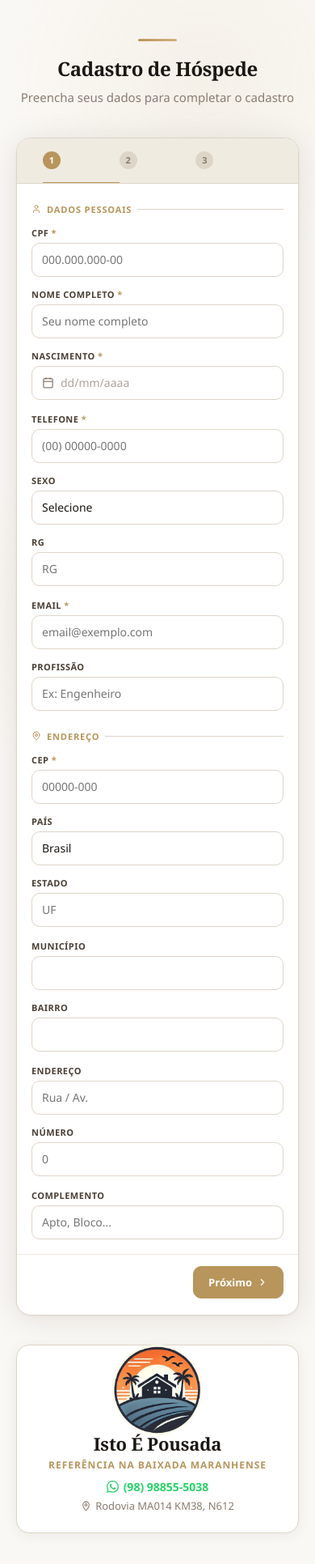
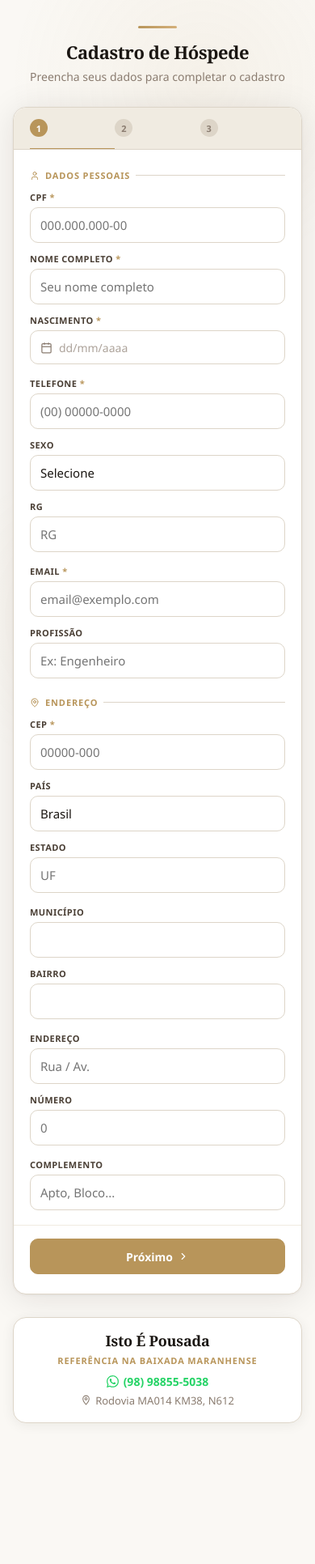
Before and after one commit to SamInst/cadastro-hospede, a React (Vite) app: page /registro in a window 390 px wide. Shown: the top 1932 px of the page at 81% size. After the commit the page ends 1818 px from the top, so only its background shows below. Built offline with nearby package versions, Linux system fonts and the light colour scheme.

Commit message:
feat: melhorias de layout mobile, notificacoes em vermelho e banner verde

```diff
--- a/src/pages/registro/ClienteRegistroPage.jsx
+++ b/src/pages/registro/ClienteRegistroPage.jsx
@@ -20,7 +20,6 @@ import {
 
 import { DatePicker }  from '../../components/ui/DatePicker';
 import styles          from './ClienteRegistroPage.module.css';
-import logoPousada     from '../../assets/logo-pousada.png';
 
 // ── URLs ─────────────────────────────────────────────────────────────────────
 const BASE_URL_LOCAL = 'http://localhost:8080';
@@ -363,14 +362,14 @@ export default function ClienteRegistroPage() {
   // ── CPF icon ─────────────────────────────────────────────────────────────────
   const cpfIcon = cpfStatus === 'loading' ? <Loader2 size={15} className={styles.spin} />
     : cpfStatus === 'ok'      ? <CheckCircle2 size={15} className={styles.iconOk}   />
-    : cpfStatus === 'exists'  ? <AlertTriangle size={15} className={styles.iconInfo} />
+    : cpfStatus === 'exists'  ? <AlertTriangle size={15} className={styles.iconErr} />
     : cpfStatus === 'invalid' ? <XCircle size={15} className={styles.iconErr} />
     : null;
 
   const cpfCls = [
     styles.input,
     cpfStatus === 'ok'      ? styles.inputOk   : '',
-    cpfStatus === 'exists'  ? styles.inputInfo  : '',
+    cpfStatus === 'exists'  ? styles.inputErr   : '',
     cpfStatus === 'invalid' ? styles.inputErr  : '',
     showErrors && !form.cpf ? styles.inputErr  : '',
   ].filter(Boolean).join(' ');
@@ -442,7 +441,7 @@ export default function ClienteRegistroPage() {
                       {cpfIcon && <span className={styles.inputSuffix}>{cpfIcon}</span>}
                     </div>
                     {cpfStatus === 'invalid' && <span className={styles.fieldMsg} style={{ color:'#c0392b' }}>CPF inválido</span>}
-                    {cpfStatus === 'exists'  && <span className={styles.fieldMsg} style={{ color:'#b07a1a' }}>CPF já cadastrado</span>}
+                    {cpfStatus === 'exists'  && <span className={styles.fieldMsg} style={{ color:'#c0392b' }}>CPF já cadastrado</span>}
                     {cpfStatus === 'ok'      && <span className={styles.fieldMsg} style={{ color:'#27855a' }}>CPF disponível</span>}
                   </div>
                   <div className={styles.field}>
@@ -705,8 +704,7 @@ export default function ClienteRegistroPage() {
         </div>{/* /card */}
 
         <div className={styles.brandCard}>
-          <img src={logoPousada} alt="Isto É Pousada" className={styles.logo} />
-          <div className={styles.brandInfo}>
+<div className={styles.brandInfo}>
             <span className={styles.brandName}>Isto É Pousada</span>
             <span className={styles.brandSub}>Referência na Baixada Maranhense</span>
             <a
--- a/src/pages/registro/ClienteRegistroPage.module.css
+++ b/src/pages/registro/ClienteRegistroPage.module.css
@@ -27,54 +27,47 @@
   position: relative; z-index: 1;
   max-width: 760px;
   margin: 0 auto;
-  padding: 48px 20px 80px;
+  padding: 32px 16px 60px;
 }
 
 /* ── Header ── */
 .header {
   text-align: center;
-  margin-bottom: 40px;
+  margin-bottom: 28px;
 }
 .headerLine {
   width: 48px; height: 3px;
   background: linear-gradient(90deg, #b8955a, #d4b07a);
   border-radius: 2px;
-  margin: 0 auto 20px;
+  margin: 0 auto 16px;
 }
 .title {
   font-family: 'Playfair Display', Georgia, serif;
-  font-size: clamp(24px, 5vw, 36px);
+  font-size: clamp(22px, 5vw, 34px);
   font-weight: 700;
   color: #1a1612;
   letter-spacing: -.4px;
   line-height: 1.2;
-  margin: 0 0 10px;
+  margin: 0 0 8px;
 }
 .subtitle {
   color: #8a7c70;
-  font-size: 15px;
+  font-size: 14px;
   font-weight: 300;
-  margin: 0 0 20px;
+  margin: 0;
 }
+
+/* ── Brand card ── */
 .brandCard {
   display: flex;
   align-items: center;
   gap: 20px;
-  margin-top: 36px;
-  padding: 24px 28px;
+  margin-top: 28px;
+  padding: 20px 24px;
   background: #ffffff;
   border: 1px solid #ddd5c8;
   border-radius: 16px;
   box-shadow: 0 2px 16px rgba(26,22,18,.07);
-  overflow: visible;
-}
-.logo {
-  width: 160px;
-  height: 160px;
-  object-fit: contain;
-  flex-shrink: 0;
-  margin-top: -48px;
-  margin-bottom: -48px;
 }
 .brandInfo {
   display: flex;
@@ -90,7 +83,7 @@
   line-height: 1.2;
 }
 .brandSub {
-  font-size: 12px;
+  font-size: 11px;
   font-weight: 600;
   letter-spacing: .08em;
   text-transform: uppercase;
@@ -116,14 +109,15 @@
   color: #8a7c70;
 }
 @media (max-width: 480px) {
-  .brandCard { flex-direction: column; text-align: center; }
+  .brandCard { flex-direction: column; text-align: center; padding: 18px 16px; }
   .brandPhone, .brandAddr { justify-content: center; }
+  .brandName { font-size: 18px; }
 }
 
 /* ── Card ── */
 .card {
   background: #ffffff;
-  border-radius: 18px;
+  border-radius: 16px;
   box-shadow: 0 4px 40px rgba(26,22,18,.10), 0 1px 4px rgba(26,22,18,.06);
   border: 1px solid #ddd5c8;
   overflow: visible;
@@ -134,13 +128,13 @@
   display: flex;
   background: #f0ebe1;
   border-bottom: 1px solid #ddd5c8;
-  border-radius: 18px 18px 0 0;
-  padding: 0 32px;
+  border-radius: 16px 16px 0 0;
+  padding: 0 20px;
   overflow: hidden;
 }
 .stepItem {
   display: flex; align-items: center; gap: 8px;
-  padding: 16px 0; flex: 1;
+  padding: 14px 0; flex: 1;
   font-size: 12px; font-weight: 500;
   color: #8a7c70;
   border-bottom: 2px solid transparent;
@@ -160,11 +154,11 @@
 .done   { color: #27855a; }
 .done .stepNum  { background: #27855a; color: #fff; }
 .stepLabel { display: none; }
-@media (min-width: 480px) { .stepLabel { display: inline; } }
+@media (min-width: 400px) { .stepLabel { display: inline; } }
 
 /* ── Body ── */
-.body { padding: 32px 36px 24px; }
-@media (max-width: 520px) { .body { padding: 24px 18px 18px; } }
+.body { padding: 24px 20px 18px; }
+@media (min-width: 540px) { .body { padding: 28px 32px 20px; } }
 
 /* ── Section divider ── */
 .secDiv {
@@ -172,7 +166,7 @@
   font-size: 11px; font-weight: 700;
   letter-spacing: .08em; text-transform: uppercase;
   color: #b8955a;
-  margin: 24px 0 14px;
+  margin: 22px 0 12px;
 }
 .secDiv:first-child { margin-top: 0; }
 .secDiv::after {
@@ -182,18 +176,19 @@
 .secRow {
   display: flex; align-items: center;
   justify-content: space-between;
-  margin: 24px 0 14px;
+  margin: 22px 0 12px;
 }
 .secRow .secDiv { margin: 0; flex: 1; }
 .secRow .secDiv::after { display: none; }
 
 /* ── Grids ── */
-.grid2 { display: grid; grid-template-columns: 1fr 1fr; gap: 14px; }
-.grid3 { display: grid; grid-template-columns: 1fr 1fr 1fr; gap: 14px; }
-.gridCpfRow { display: grid; grid-template-columns: 175px 1fr 165px; gap: 14px; }
+.grid2 { display: grid; grid-template-columns: 1fr 1fr; gap: 12px; }
+.grid3 { display: grid; grid-template-columns: 1fr 1fr 1fr; gap: 12px; }
+.gridCpfRow { display: grid; grid-template-columns: 165px 1fr 155px; gap: 12px; }
 .span2 { grid-column: span 2; }
-@media (max-width: 600px) {
-  .grid2, .grid3, .gridCpfRow { grid-template-columns: 1fr; }
+@media (max-width: 540px) {
+  .grid2 { grid-template-columns: 1fr; }
+  .grid3, .gridCpfRow { grid-template-columns: 1fr; }
   .span2 { grid-column: span 1; }
 }
 
@@ -207,21 +202,21 @@
 }
 .label.req::after { content: ' *'; color: #b8955a; }
 .labelErr { color: #c0392b !important; }
-
 .req::after { content: ' *'; color: #b8955a; }
 
 /* ── Inputs ── */
 .input,
 .comboInput {
-  height: 42px;
+  height: 44px;
   border: 1.5px solid #ddd5c8;
   border-radius: 10px;
   padding: 0 12px;
-  font-family: inherit; font-size: 14px; color: #1a1612;
+  font-family: inherit; font-size: 15px; color: #1a1612;
   background: #fff;
   transition: border-color .18s, box-shadow .18s;
   outline: none; width: 100%;
   -webkit-appearance: none;
+  box-sizing: border-box;
 }
 .input:focus,
 .comboInput:focus { border-color: #b8955a; box-shadow: 0 0 0 3px rgba(184,149,90,.14); }
@@ -265,7 +260,7 @@ select.input { cursor: pointer; }
 }
 .comboItem {
   display: block; width: 100%; text-align: left;
-  padding: 9px 13px; font-size: 13px; font-family: inherit;
+  padding: 10px 13px; font-size: 14px; font-family: inherit;
   background: none; border: none; cursor: pointer; color: #1a1612;
   transition: background .1s;
 }
@@ -276,13 +271,13 @@ select.input { cursor: pointer; }
   background: #f7f3ee;
   border: 1px solid #ddd5c8;
   border-radius: 12px;
-  padding: 16px 16px 14px;
+  padding: 14px 14px 12px;
   margin-bottom: 12px;
 }
 .veiculoHead {
   display: flex; align-items: center; gap: 8px;
   font-size: 13px; font-weight: 600; color: #4a3f35;
-  margin-bottom: 14px;
+  margin-bottom: 12px;
 }
 .placaBadge {
   background: #b8955a; color: #fff;
@@ -291,17 +286,18 @@ select.input { cursor: pointer; }
 }
 .emptyVeiculos {
   display: flex; flex-direction: column; align-items: center;
-  gap: 8px; padding: 40px 0;
+  gap: 8px; padding: 36px 0;
   color: #c4b8ae; font-size: 14px;
 }
 
 /* ── Buttons ── */
 .btn {
   display: inline-flex; align-items: center; gap: 6px;
-  padding: 0 18px; height: 40px; border-radius: 10px;
-  font-family: inherit; font-size: 13px; font-weight: 600;
+  padding: 0 18px; height: 44px; border-radius: 10px;
+  font-family: inherit; font-size: 14px; font-weight: 600;
   cursor: pointer; transition: all .18s;
   border: 1.5px solid #ddd5c8; background: #fff; color: #4a3f35;
+  white-space: nowrap;
 }
 .btn:hover { background: #f0ebe1; border-color: #d4b07a; color: #b8955a; }
 .btn:disabled { opacity: .5; cursor: not-allowed; }
@@ -311,10 +307,10 @@ select.input { cursor: pointer; }
 }
 .btnPrimary:hover { background: #d4b07a; border-color: #d4b07a; color: #fff; }
 
-.btnSm { height: 32px; padding: 0 12px; font-size: 12px; }
+.btnSm { height: 34px; padding: 0 12px; font-size: 12px; }
 .btnRemove {
   margin-left: auto; display: flex; align-items: center;
-  justify-content: center; width: 26px; height: 26px;
+  justify-content: center; width: 28px; height: 28px;
   border-radius: 6px; border: 1px solid #e8d9cc;
   background: none; cursor: pointer; color: #c0392b;
   transition: background .15s;
@@ -324,18 +320,23 @@ select.input { cursor: pointer; }
 /* ── Footer ── */
 .footer {
   display: flex; align-items: center; justify-content: flex-end;
-  gap: 10px; padding: 18px 36px 28px;
+  gap: 10px; padding: 16px 20px 24px;
   border-top: 1px solid #f0ebe1;
 }
-@media (max-width: 520px) { .footer { padding: 14px 18px 20px; } }
+@media (min-width: 540px) { .footer { padding: 16px 32px 26px; } }
+@media (max-width: 400px) {
+  .footer { flex-direction: column; }
+  .footer .btn { width: 100%; justify-content: center; }
+}
 
 /* ── Info banner ── */
 .infoBanner {
-  display: flex; align-items: center; gap: 8px;
-  background: rgba(176,122,26,.08); border: 1px solid rgba(176,122,26,.25);
+  display: flex; align-items: flex-start; gap: 8px;
+  background: rgba(39,133,90,.08); border: 1px solid rgba(39,133,90,.25);
   border-radius: 8px; padding: 10px 14px;
-  font-size: 13px; color: #7a5200;
-  margin-bottom: 20px; font-weight: 500;
+  font-size: 13px; color: #1a6640;
+  margin-bottom: 18px; font-weight: 500;
+  line-height: 1.5;
 }
 
 /* ── Hint ── */
@@ -343,22 +344,22 @@ select.input { cursor: pointer; }
 
 /* ── Confirmation ── */
 .confirmCard {
-  display: flex; align-items: flex-start; gap: 14px;
-  padding: 16px;
+  display: flex; align-items: flex-start; gap: 12px;
+  padding: 14px;
   border: 1px solid #ddd5c8; border-radius: 12px;
   background: #f7f3ee; margin-bottom: 10px;
   position: relative;
 }
 .confirmAvatar {
-  width: 44px; height: 44px; border-radius: 50%; flex-shrink: 0;
+  width: 42px; height: 42px; border-radius: 50%; flex-shrink: 0;
   background: #b8955a; color: #fff;
   display: flex; align-items: center; justify-content: center;
   font-family: 'Playfair Display', Georgia, serif;
-  font-size: 18px; font-weight: 700;
+  font-size: 17px; font-weight: 700;
 }
-.confirmInfo { flex: 1; }
-.confirmName { font-weight: 600; font-size: 15px; color: #1a1612; margin-bottom: 3px; }
-.confirmMeta { font-size: 12px; color: #8a7c70; line-height: 1.6; }
+.confirmInfo { flex: 1; min-width: 0; }
+.confirmName { font-weight: 600; font-size: 15px; color: #1a1612; margin-bottom: 3px; word-break: break-word; }
+.confirmMeta { font-size: 12px; color: #8a7c70; line-height: 1.6; word-break: break-word; }
 .confirmSubtitle {
   font-size: 11px; font-weight: 700; letter-spacing: .07em;
   text-transform: uppercase; color: #4a3f35; margin-bottom: 2px;
@@ -367,13 +368,14 @@ select.input { cursor: pointer; }
   background: rgba(176,122,26,.12); color: #7a5200;
   font-size: 10px; font-weight: 700; letter-spacing: .06em;
   text-transform: uppercase; padding: 3px 8px; border-radius: 5px;
-  position: absolute; top: 14px; right: 14px;
+  position: absolute; top: 12px; right: 12px;
+  white-space: nowrap;
 }
 
 /* ── Done screen ── */
 .doneScreen {
   text-align: center;
-  padding: 64px 40px;
+  padding: 48px 24px;
 }
 .doneIcon {
   width: 72px; height: 72px; border-radius: 50%;
@@ -384,24 +386,27 @@ select.input { cursor: pointer; }
 }
 .doneTitle {
   font-family: 'Playfair Display', Georgia, serif;
-  font-size: 28px; font-weight: 700; color: #1a1612;
+  font-size: clamp(22px, 5vw, 28px); font-weight: 700; color: #1a1612;
   margin: 0 0 12px;
 }
 .doneText {
   color: #8a7c70; font-size: 15px; font-weight: 300;
-  line-height: 1.6; max-width: 360px; margin: 0 auto;
+  line-height: 1.6; max-width: 320px; margin: 0 auto;
 }
 
 /* ── Notification ── */
 .notif {
-  position: fixed; bottom: 28px; right: 28px;
+  position: fixed; bottom: 20px; right: 16px; left: 16px;
   display: flex; align-items: center; gap: 8px;
-  padding: 13px 18px;
+  padding: 13px 16px;
   border-radius: 10px;
   font-size: 13px; font-weight: 500;
   box-shadow: 0 8px 32px rgba(0,0,0,.20);
   animation: slideUp .25s ease;
-  z-index: 9999; max-width: 320px;
+  z-index: 9999;
+}
+@media (min-width: 480px) {
+  .notif { left: auto; max-width: 320px; }
 }
 @keyframes slideUp { from { opacity:0; transform: translateY(12px); } }
 .notif.success { background: #27855a; color: #fff; }
```
